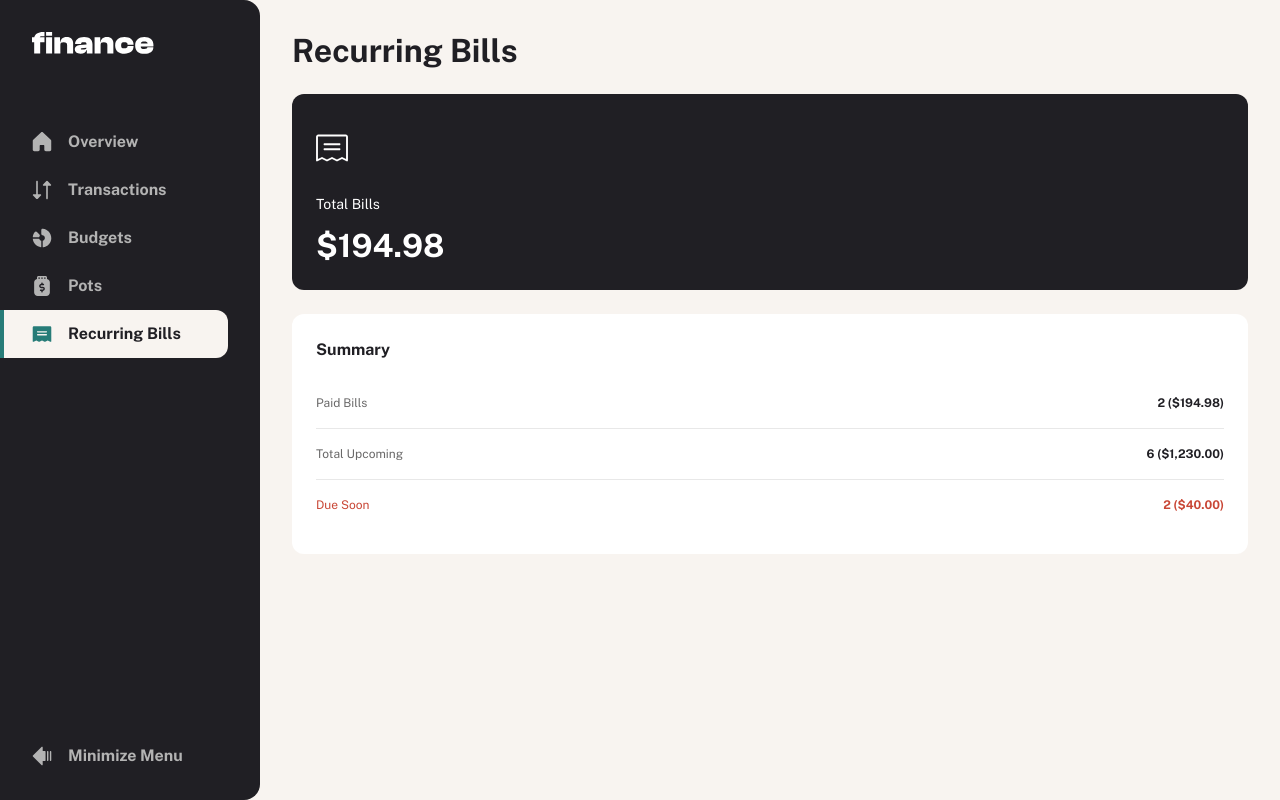
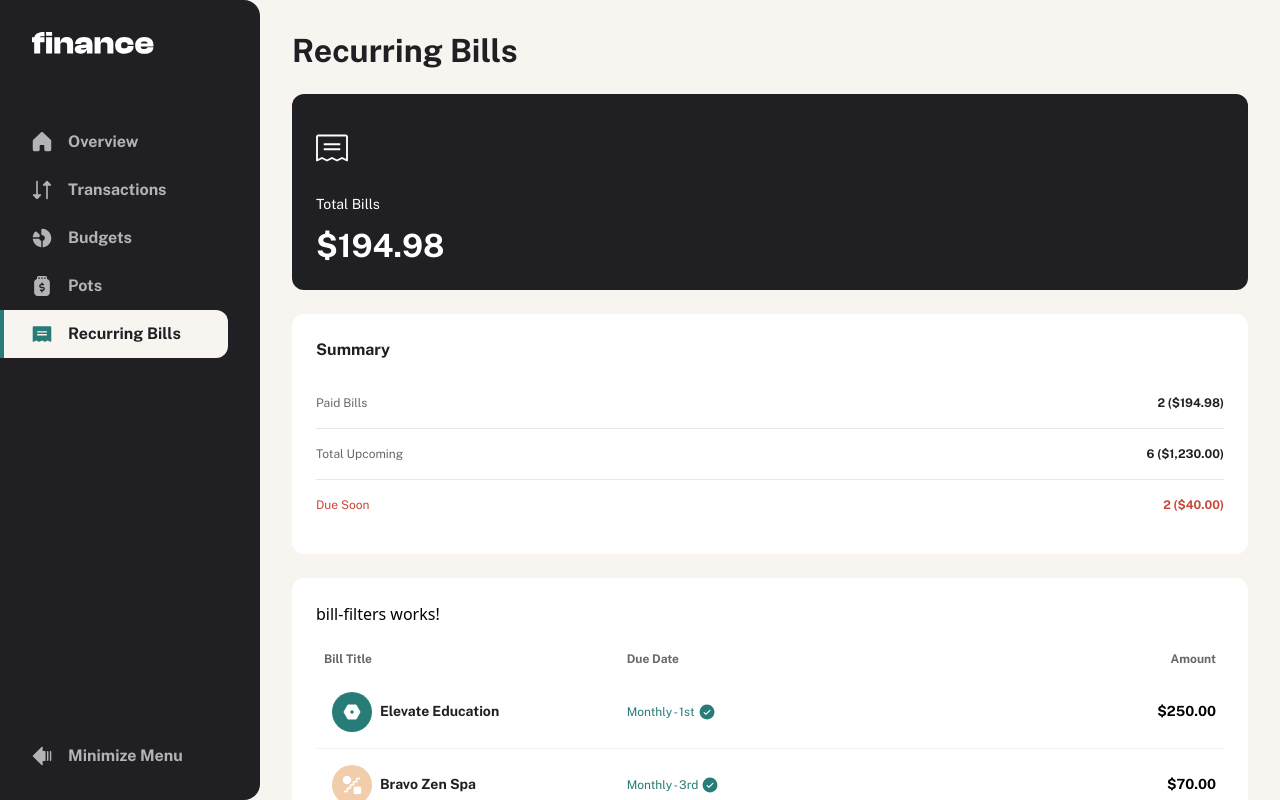
Before and after one commit to fandresh7/frontendmentor-finance-app, an Angular app: page /recurring-bills in a window 1280 px wide. Built offline with nearby package versions, Linux system fonts and the light colour scheme.

Commit message:
feat: implement recurring bills list with bill-row and filters components

```diff
--- /dev/null
+++ b/src/app/components/bill-filters/bill-filters.html
@@ -0,0 +1 @@
+<p>bill-filters works!</p>
--- /dev/null
+++ b/src/app/components/bill-filters/bill-filters.ts
@@ -0,0 +1,9 @@
+import { ChangeDetectionStrategy, Component } from '@angular/core'
+
+@Component({
+  selector: 'bill-filters',
+  imports: [],
+  templateUrl: './bill-filters.html',
+  changeDetection: ChangeDetectionStrategy.OnPush
+})
+export class BillFilters {}
--- /dev/null
+++ b/src/app/components/bill-row/bill-row.html
@@ -0,0 +1,63 @@
+<!-- Mobile item -->
+<td class="flex flex-col items-center justify-between gap-2 p-4 md:hidden">
+  <div class="flex w-full items-center justify-between gap-2">
+    <div class="flex items-center gap-2">
+      <img
+        class="size-10 rounded-full"
+        [src]="image()"
+        [alt]="title()" />
+      <div class="text-preset-4-bold text-grey-900">{{ title() }}</div>
+    </div>
+  </div>
+  <div class="flex w-full items-center justify-between gap-4">
+    <div class="text-preset-5 flex items-center gap-1 text-right md:hidden">
+      <p
+        class="text-preset-5"
+        [class.text-green]="paid()">
+        {{ dueDate() }}
+      </p>
+      <div class="size-4">
+        <check-icon
+          class="text-green"
+          [class.hidden]="!paid()" />
+        <warning-icon
+          class="text-red"
+          [class.hidden]="!toPaySoon() || paid()" />
+      </div>
+    </div>
+    <p
+      class="text-preset-4-bold text-right md:hidden"
+      [class.text-red]="toPaySoon()">
+      {{ amount() | currency:'USD':'symbol':'1.2-2' }}
+    </p>
+  </div>
+</td>
+
+<!-- desktop item -->
+<td class="hidden p-4 md:table-cell md:w-full">
+  <div class="flex w-full items-center gap-2">
+    <img
+      class="size-10 rounded-full"
+      [src]="image()"
+      [alt]="title()" />
+    <span class="text-preset-4-bold text-grey-900 truncate">{{ title() }}</span>
+  </div>
+</td>
+<td class="text-preset-5 hidden p-2 md:table-cell">
+  <div class="flex items-center gap-1">
+    <p [class.text-green]="paid()">{{ dueDate() }}</p>
+    <div class="size-4">
+      <check-icon
+        class="text-green"
+        [class.hidden]="!paid()" />
+      <warning-icon
+        class="text-red"
+        [class.hidden]="!toPaySoon() || paid()" />
+    </div>
+  </div>
+</td>
+<td
+  class="text-preset-4-bold hidden p-2 text-right md:table-cell"
+  [class.text-red]="toPaySoon()">
+  {{ amount() | currency:'USD':'symbol':'1.2-2' }}
+</td>
--- /dev/null
+++ b/src/app/components/bill-row/bill-row.ts
@@ -0,0 +1,18 @@
+import { ChangeDetectionStrategy, Component, input } from '@angular/core'
+import { CurrencyPipe } from '@angular/common'
+import { CheckIcon, WarningIcon } from '@shared/components/icons/icons'
+
+@Component({
+  selector: 'tr[bill-row]',
+  imports: [CurrencyPipe, CheckIcon, WarningIcon],
+  templateUrl: './bill-row.html',
+  changeDetection: ChangeDetectionStrategy.OnPush
+})
+export class BillRow {
+  image = input.required<string>()
+  title = input.required<string>()
+  dueDate = input.required<string>()
+  amount = input.required<number>()
+  paid = input.required<boolean>()
+  toPaySoon = input.required<boolean>()
+}
--- a/src/app/components/transaction-row/transaction-row.ts
+++ b/src/app/components/transaction-row/transaction-row.ts
@@ -2,8 +2,7 @@ import { CurrencyPipe, DatePipe } from '@angular/common'
 import { ChangeDetectionStrategy, Component, computed, input } from '@angular/core'
 
 @Component({
-  selector: 'tr[transaction-row]', // Selecciona elementos tr con el atributo transaction-row
-  standalone: true,
+  selector: 'tr[transaction-row]',
   imports: [CurrencyPipe, DatePipe],
   templateUrl: './transaction-row.html',
   changeDetection: ChangeDetectionStrategy.OnPush
--- a/src/app/pages/recurring-bills/recurring-bills.html
+++ b/src/app/pages/recurring-bills/recurring-bills.html
@@ -30,4 +30,36 @@
       </li>
     </ul>
   </card>
+
+  <card>
+    <bill-filters />
+
+    <table class="w-full table-fixed text-sm">
+      <thead class="hidden md:table-header-group">
+        <tr class="text-preset-5 text-grey-500">
+          <th class="p-2 text-left">Bill Title</th>
+          <th class="p-2 text-left">Due Date</th>
+          <th class="p-2 text-right">Amount</th>
+        </tr>
+      </thead>
+      <tbody>
+        @for(bill of bills; track $index) {
+        <tr
+          bill-row
+          class="border-grey-100 block border-b md:table-row"
+          [image]="bill.image"
+          [title]="bill.title"
+          [dueDate]="bill.dueDate"
+          [amount]="bill.amount"
+          [paid]="bill.paid"
+          [toPaySoon]="bill.toPaySoon"></tr>
+        }
+      </tbody>
+    </table>
+
+    <pagination
+      [total]="bills.length"
+      [currentPage]="1">
+    </pagination>
+  </card>
 </section>
--- a/src/app/pages/recurring-bills/recurring-bills.ts
+++ b/src/app/pages/recurring-bills/recurring-bills.ts
@@ -3,11 +3,81 @@ import { CurrencyPipe } from '@angular/common'
 
 import { RecurrentBillsIcon2 } from '@shared/components/icons/icons'
 import { Card } from '@shared/components/card/card'
+import { BillFilters } from '@components/bill-filters/bill-filters'
+import { BillRow } from '@components/bill-row/bill-row'
+import { Pagination } from '@shared/components/pagination/pagination'
 
 @Component({
   selector: 'recurring-bills',
-  imports: [RecurrentBillsIcon2, Card, CurrencyPipe],
+  imports: [RecurrentBillsIcon2, Card, CurrencyPipe, BillFilters, BillRow, Pagination],
   templateUrl: './recurring-bills.html',
   changeDetection: ChangeDetectionStrategy.OnPush
 })
-export class RecurringBills {}
+export class RecurringBills {
+  bills = [
+    {
+      title: 'Elevate Education',
+      dueDate: 'Monthly - 1st',
+      amount: 250.0,
+      paid: true,
+      toPaySoon: false,
+      image: './images/avatars/elevate-education.jpg'
+    },
+    {
+      title: 'Bravo Zen Spa',
+      dueDate: 'Monthly - 3rd',
+      amount: 70.0,
+      paid: true,
+      toPaySoon: false,
+      image: './images/avatars/serenity-spa-and-wellness.jpg'
+    },
+    {
+      title: 'Charlie Electric Company',
+      dueDate: 'Monthly - 5th',
+      amount: 10.0,
+      paid: false,
+      toPaySoon: true,
+      image: './images/avatars/spark-electric-solutions.jpg'
+    },
+    {
+      title: 'Delta Taxi',
+      dueDate: 'Monthly - 6th',
+      amount: 30.0,
+      paid: false,
+      toPaySoon: true,
+      image: './images/avatars/swift-ride-share.jpg'
+    },
+    {
+      title: 'Echo Game Store',
+      dueDate: 'Monthly - 12th',
+      amount: 5.0,
+      paid: true,
+      toPaySoon: false,
+      image: './images/avatars/pixel-playground.jpg'
+    },
+    {
+      title: 'Echo Game Store',
+      dueDate: 'Monthly - 16th',
+      amount: 10.0,
+      paid: true,
+      toPaySoon: false,
+      image: './images/avatars/pixel-playground.jpg'
+    },
+    {
+      title: 'Tango Gas Company',
+      dueDate: 'Monthly - 22nd',
+      amount: 225.0,
+      paid: false,
+      toPaySoon: false,
+      image: './images/avatars/ecofuel-energy.jpg'
+    },
+    {
+      title: 'Juliet Restaurant',
+      dueDate: 'Monthly - 28th',
+      amount: 950.0,
+      paid: false,
+      toPaySoon: false,
+      image: './images/avatars/savory-bites-bistro.jpg'
+    }
+  ]
+}
```
Also changed, not shown: 2 other files (tests, documents, lock files or other folders).
